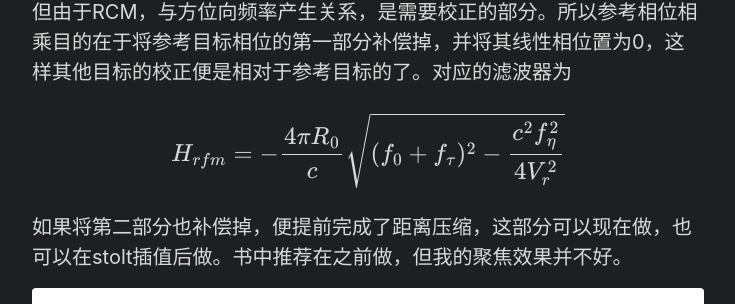
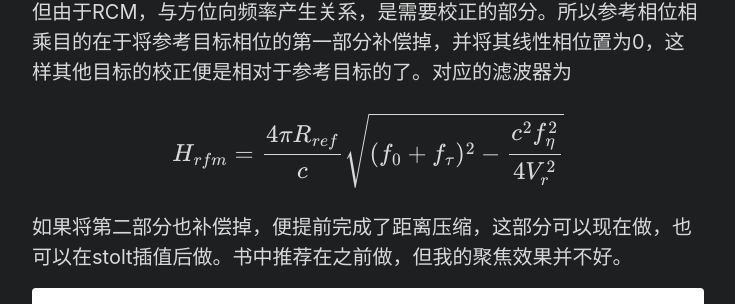
Before and after one commit to wugfh/wugfh.github.io, a Jekyll site: the page built from _posts/2024-10-07-WKA_simulation.md, in a window 1280 px wide and 900 px high, scrolled down 1933 px. Shown: the part 148-452 px from the top of the window, without its empty margins (272-1007 px from the left). Built offline with Jekyll 4.4.1, drawn with Linux system fonts in a browser that asks for light colours; formulas are drawn with MathJax 3.

Commit message:
fix bugs

```diff
--- a/_posts/2024-10-07-WKA_simulation.md
+++ b/_posts/2024-10-07-WKA_simulation.md
@@ -77,7 +77,7 @@ $$\theta_{2df}(f_\tau,f_\eta) = -\frac{4 \pi R_0}{c}\sqrt{(f_0+f_\tau)^2-\frac{c
 
 相位中第二部分为线性调频信号的频域二次相位。第一部分本是线性相位，但由于RCM，与方位向频率产生关系，是需要校正的部分。所以参考相位相乘目的在于将参考目标相位的第一部分补偿掉，并将其线性相位置为0，这样其他目标的校正便是相对于参考目标的了。对应的滤波器为
 
-$$H_{rfm} = -\frac{4 \pi R_0}{c}\sqrt{(f_0+f_\tau)^2-\frac{c^2 f_\eta^2}{4 V_r^2}}$$
+$$H_{rfm} = \frac{4 \pi R_{ref}}{c}\sqrt{(f_0+f_\tau)^2-\frac{c^2 f_\eta^2}{4 V_r^2}}$$
 
 如果将第二部分也补偿掉，便提前完成了距离压缩，这部分可以现在做，也可以在stolt插值后做。书中推荐在之前做，但我的聚焦效果并不好。
 
```
